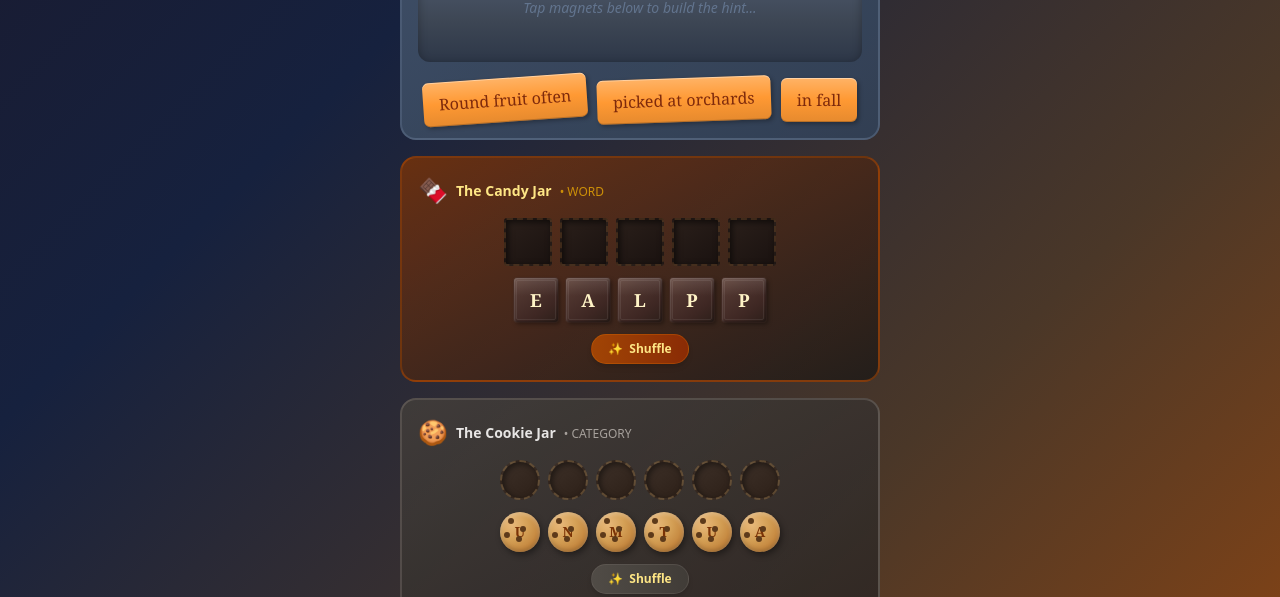
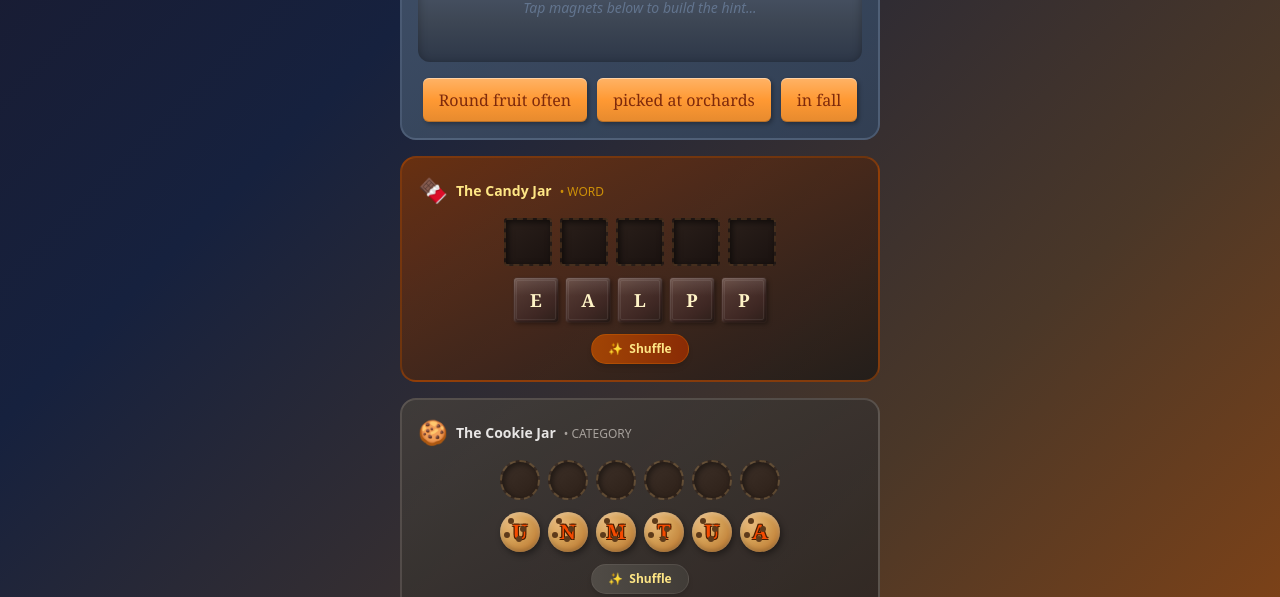
Before and after one commit to lauriegriddle/griddle-game, a Next.js app: page /snacks in a window 1280 px wide. Shown: the part 272-869 px from the top of the page. Built offline with nearby package versions, Linux system fonts and the light colour scheme.

Commit message:
Fix hydration errors and update cookie jar letters to orange with chocolate outline

```diff
--- a/app/snacks/page.jsx
+++ b/app/snacks/page.jsx
@@ -96,20 +96,32 @@ const SnacksGame = () => {
   // Word unscramble state
   const [scrambledWord] = useState(() => scrambleWord(puzzle.word));
 const [wordSlots, setWordSlots] = useState(Array(puzzle.word.length).fill(''));
-  const [availableWordLetters, setAvailableWordLetters] = useState([...scrambledWord]);
+const [availableWordLetters, setAvailableWordLetters] = useState([]);
   const [wordComplete, setWordComplete] = useState(false);
+
+ useEffect(() => {
+  setAvailableWordLetters([...scrambledWord]);
+}, []);
+
+useEffect(() => {
+  setAvailableCategoryLetters([...scrambledCategory]);
+}, []);
 
   // Category unscramble state
 const [scrambledCategory] = useState(() => scrambleWord(puzzle.category.toUpperCase()));
 const [categorySlots, setCategorySlots] = useState(Array(puzzle.category.length).fill(''));
-  const [availableCategoryLetters, setAvailableCategoryLetters] = useState([...scrambledCategory]);
+const [availableCategoryLetters, setAvailableCategoryLetters] = useState([]);
 const [categoryComplete, setCategoryComplete] = useState(false);
 
   // Hint chunk state
 const [hintChunks] = useState(() => chunkHint(puzzle.hint));
 const [arrangedHint, setArrangedHint] = useState([]);
-  const [availableChunks, setAvailableChunks] = useState([...hintChunks.scrambled]);
+const [availableChunks, setAvailableChunks] = useState([]);
   const [hintComplete, setHintComplete] = useState(false);
+
+  useEffect(() => {
+  setAvailableChunks([...hintChunks.scrambled]);
+}, []);
 
   // Game state
   const [showConfetti, setShowConfetti] = useState(false);
@@ -373,7 +385,11 @@ Play at lettergriddle.com/snacks`;
   };
 
   const snackEmojis = ['🍪', '🥨', '🍿', '🧁', '🍩', '🍫', '🥜', '🍬'];
-  const unlockedList = stats.unlockedAchievements || [];
+  const [unlockedList, setUnlockedList] = useState([]);
+
+useEffect(() => {
+  setUnlockedList(stats.unlockedAchievements || []);
+}, [stats]);
   const currentYear = new Date().getFullYear();
   const copyrightYear = currentYear > 2025 ? `2025-${currentYear}` : '2025';
 
@@ -646,7 +662,6 @@ Play at lettergriddle.com/snacks`;
                   className="fridge-magnet-orange px-4 py-2.5 text-base font-medium text-orange-900 hover:scale-105 transition-all cursor-pointer"
                   style={{
                     fontFamily: 'Georgia, serif',
-                    transform: `rotate(${(i % 5 - 2) * 2}deg)`
                   }}
                 >
                   {chunk}
@@ -749,7 +764,7 @@ Play at lettergriddle.com/snacks`;
               <button
                 key={i}
                 onClick={() => handleCategorySlotClick(i)}
-                className={`w-10 h-10 flex items-center justify-center text-base font-bold transition-all ${
+                className={`w-10 h-10 flex items-center justify-center text-2xl font-extrabold transition-all ${
                   categoryComplete
                     ? 'bg-green-500 text-white rounded-full shadow-lg'
                     : letter
@@ -770,12 +785,15 @@ Play at lettergriddle.com/snacks`;
                 <button
                   key={i}
                   onClick={() => handleCategoryLetterClick(letter, i)}
-                  className={`w-10 h-10 flex items-center justify-center text-sm font-bold transition-all cursor-pointer ${
+                  className={`w-10 h-10 flex items-center justify-center text-xl font-extrabold transition-all cursor-pointer ${
                     selectedCategoryLetter?.index === i
-                      ? 'cookie-tile-selected text-amber-900 scale-110'
-                      : 'cookie-tile text-amber-900 hover:scale-105'
+                      ? 'cookie-tile-selected text-orange-600 scale-110'
+                      : 'cookie-tile text-orange-600 hover:scale-105'
                   }`}
-                  style={{ fontFamily: 'Georgia, serif' }}
+                  style={{
+  fontFamily: 'Georgia, serif',
+  textShadow: '-1px -1px 0 #4a1c00, 1px -1px 0 #4a1c00, -1px 1px 0 #4a1c00, 1px 1px 0 #4a1c00'
+}}
                 >
                   {letter}
                 </button>
```
Lines whose indentation alone changed are shown as unchanged.
